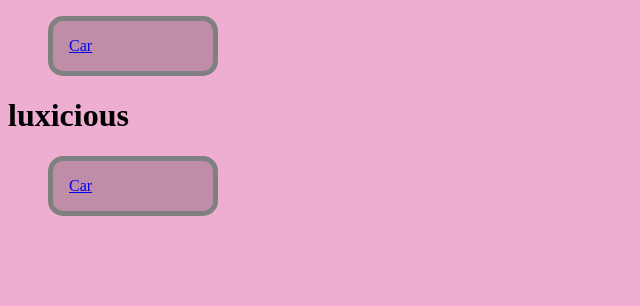
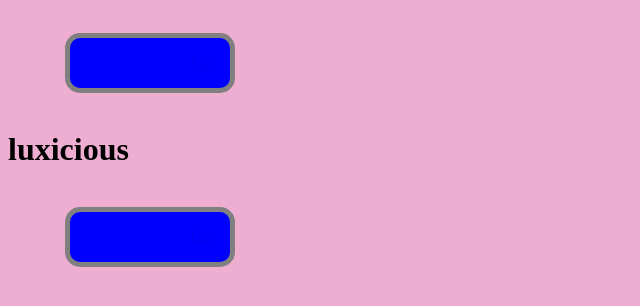
Before and after one commit to axelgllou/PHP_projet, a PHP site: page /index.html in a window 1280 px wide. Shown: the top 306 px of the page, without its empty margins (0-640 px from the left). Run offline with PHP 8.4, Linux system fonts and the light colour scheme.

Commit message:
Update style.css

```diff
--- a/style.css
+++ b/style.css
@@ -60,3 +60,15 @@ li{
     border-radius: 15px;
     background-color: #00000031;
 }
+
+nav ul {
+    text-align: right;
+}
+
+nav>ul>li {
+    display: inline-block;
+    /*list-style: none;*/
+    margin: 17px;
+    position: relative;
+    background: blue;
+}
```
